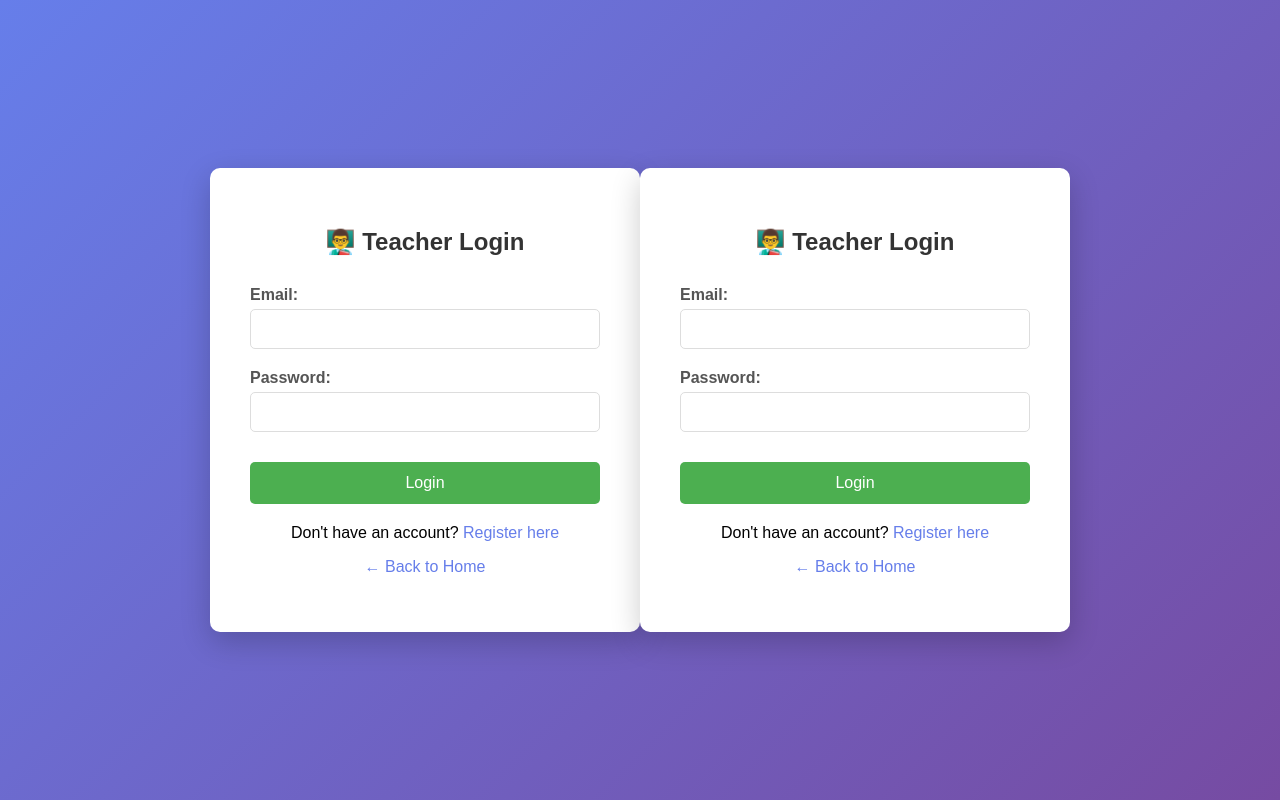
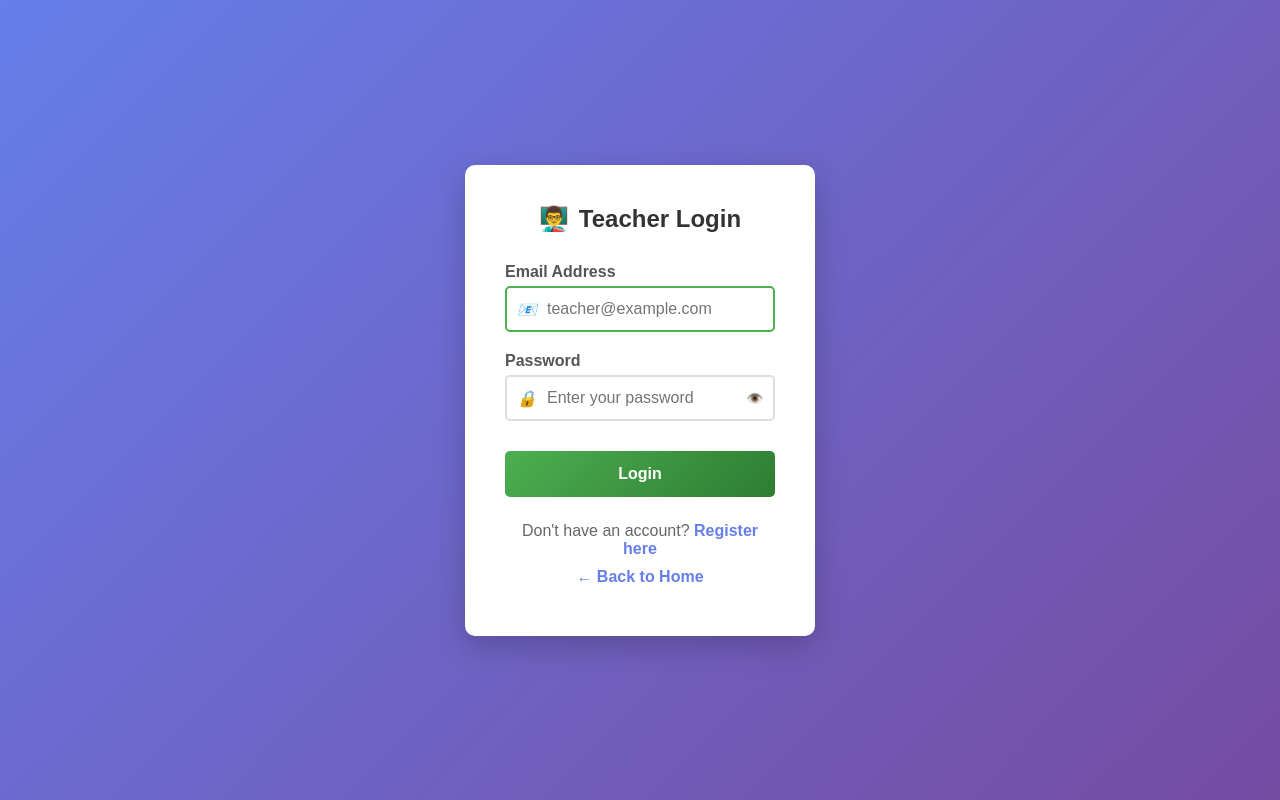
Before and after one commit to Raheeq-lab/scavenger-hunt, a Flask app: page /teacher/login in a window 1280 px wide. Run offline with Flask 3, Linux system fonts and the light colour scheme; some libraries are stand-ins or nearby versions.

Commit message:
Enhance teacher login page design and features
Refactor teacher login page with improved styles and functionality.

```diff
--- a/templates/teacher_login.html
+++ b/templates/teacher_login.html
@@ -3,8 +3,14 @@
 <head>
     <title>Teacher Login - Scavenger Hunt</title>
     <style>
+        * {
+            margin: 0;
+            padding: 0;
+            box-sizing: border-box;
+        }
+
         body {
-            font-family: Arial, sans-serif;
+            font-family: 'Arial', sans-serif;
             background: linear-gradient(135deg, #667eea 0%, #764ba2 100%);
             height: 100vh;
             margin: 0;
@@ -12,6 +18,7 @@
             justify-content: center;
             align-items: center;
         }
+
         .login-container {
             background: white;
             padding: 40px;
@@ -19,75 +26,162 @@
             box-shadow: 0 10px 30px rgba(0,0,0,0.2);
             width: 350px;
         }
+
         h2 {
             color: #333;
             text-align: center;
             margin-bottom: 30px;
+            display: flex;
+            align-items: center;
+            justify-content: center;
+            gap: 10px;
         }
+
         .form-group {
             margin-bottom: 20px;
         }
+
         label {
             display: block;
             margin-bottom: 5px;
             color: #555;
             font-weight: bold;
         }
+
         input[type="email"],
         input[type="password"] {
             width: 100%;
-            padding: 10px;
-            border: 1px solid #ddd;
+            padding: 12px;
+            border: 2px solid #ddd;
             border-radius: 5px;
             font-size: 16px;
             box-sizing: border-box;
+            transition: border-color 0.3s;
         }
+
+        input[type="email"]:focus,
+        input[type="password"]:focus {
+            outline: none;
+            border-color: #4CAF50;
+        }
+
         .btn {
-            background: #4CAF50;
+            background: linear-gradient(135deg, #4CAF50 0%, #2E7D32 100%);
             color: white;
-            padding: 12px;
+            padding: 14px;
             border: none;
             border-radius: 5px;
             width: 100%;
             font-size: 16px;
+            font-weight: bold;
             cursor: pointer;
             margin-top: 10px;
+            transition: all 0.3s;
         }
+
         .btn:hover {
-            background: #45a049;
+            transform: translateY(-2px);
+            box-shadow: 0 5px 15px rgba(76, 175, 80, 0.3);
         }
+
         .links {
             text-align: center;
-            margin-top: 20px;
+            margin-top: 25px;
         }
+
         .links a {
             color: #667eea;
             text-decoration: none;
+            font-weight: bold;
         }
-        .error {
-            color: #ff4444;
-            background: #ffebee;
-            padding: 10px;
+
+        .links a:hover {
+            text-decoration: underline;
+        }
+
+        .links p {
+            margin-bottom: 10px;
+            color: #666;
+        }
+
+        .flash-messages {
+            margin-bottom: 20px;
+        }
+
+        .flash-message {
+            padding: 12px;
             border-radius: 5px;
             margin-bottom: 15px;
-            display: none;
+            text-align: center;
+            font-weight: bold;
         }
-        .flash-messages {
-            margin-bottom: 20px;
+
+        .flash-danger {
+            background: #ffebee;
+            color: #c62828;
+            border: 1px solid #ffcdd2;
+        }
+
+        .flash-success {
+            background: #e8f5e8;
+            color: #2E7D32;
+            border: 1px solid #c8e6c9;
+        }
+
+        .flash-info {
+            background: #e3f2fd;
+            color: #1565c0;
+            border: 1px solid #bbdefb;
+        }
+
+        .input-icon {
+            position: relative;
+        }
+
+        .input-icon i {
+            position: absolute;
+            left: 12px;
+            top: 50%;
+            transform: translateY(-50%);
+            color: #999;
+        }
+
+        .input-icon input {
+            padding-left: 40px;
+        }
+
+        .password-toggle {
+            position: absolute;
+            right: 12px;
+            top: 50%;
+            transform: translateY(-50%);
+            background: none;
+            border: none;
+            color: #999;
+            cursor: pointer;
+        }
+
+        @media (max-width: 400px) {
+            .login-container {
+                width: 90%;
+                padding: 30px 20px;
+            }
         }
     </style>
 </head>
 <body>
     <div class="login-container">
-        <h2>👨‍🏫 Teacher Login</h2>
+        <h2>
+            <span>👨‍🏫</span>
+            Teacher Login
+        </h2>
 
+        <!-- Flash Messages -->
         <div class="flash-messages">
             {% with messages = get_flashed_messages(with_categories=true) %}
                 {% if messages %}
                     {% for category, message in messages %}
-                        <div class="error" style="display: block;
-                            {% if category == 'danger' %}background: #ffebee; color: #ff4444;
-                            {% else %}background: #e8f5e8; color: #4CAF50;{% endif %}">
+                        <div class="flash-message flash-{{ category }}">
                             {{ message }}
                         </div>
                     {% endfor %}
@@ -96,14 +190,27 @@
         </div>
 
         <form method="POST" action="/teacher/login">
+            <input type="hidden" name="csrf_token" value="{{ csrf_token() }}">
+
             <div class="form-group">
-                <label for="email">Email:</label>
-                <input type="email" id="email" name="email" required>
+                <label for="email">Email Address</label>
+                <div class="input-icon">
+                    <i>📧</i>
+                    <input type="email" id="email" name="email" required
+                           placeholder="teacher@example.com">
+                </div>
             </div>
 
             <div class="form-group">
-                <label for="password">Password:</label>
-                <input type="password" id="password" name="password" required>
+                <label for="password">Password</label>
+                <div class="input-icon">
+                    <i>🔒</i>
+                    <input type="password" id="password" name="password" required
+                           placeholder="Enter your password">
+                    <button type="button" class="password-toggle" onclick="togglePassword()">
+                        👁️
+                    </button>
+                </div>
             </div>
 
             <button type="submit" class="btn">Login</button>
@@ -114,122 +221,54 @@
             <p><a href="/">← Back to Home</a></p>
         </div>
     </div>
-</body>
-</html><!DOCTYPE html>
-<html>
-<head>
-    <title>Teacher Login - Scavenger Hunt</title>
-    <style>
-        body {
-            font-family: Arial, sans-serif;
-            background: linear-gradient(135deg, #667eea 0%, #764ba2 100%);
-            height: 100vh;
-            margin: 0;
-            display: flex;
-            justify-content: center;
-            align-items: center;
+
+    <script>
+        function togglePassword() {
+            const passwordInput = document.getElementById('password');
+            const toggleButton = document.querySelector('.password-toggle');
+
+            if (passwordInput.type === 'password') {
+                passwordInput.type = 'text';
+                toggleButton.textContent = '🙈';
+            } else {
+                passwordInput.type = 'password';
+                toggleButton.textContent = '👁️';
+            }
         }
-        .login-container {
-            background: white;
-            padding: 40px;
-            border-radius: 10px;
-            box-shadow: 0 10px 30px rgba(0,0,0,0.2);
-            width: 350px;
-        }
-        h2 {
-            color: #333;
-            text-align: center;
-            margin-bottom: 30px;
-        }
-        .form-group {
-            margin-bottom: 20px;
-        }
-        label {
-            display: block;
-            margin-bottom: 5px;
-            color: #555;
-            font-weight: bold;
-        }
-        input[type="email"],
-        input[type="password"] {
-            width: 100%;
-            padding: 10px;
-            border: 1px solid #ddd;
-            border-radius: 5px;
-            font-size: 16px;
-            box-sizing: border-box;
-        }
-        .btn {
-            background: #4CAF50;
-            color: white;
-            padding: 12px;
-            border: none;
-            border-radius: 5px;
-            width: 100%;
-            font-size: 16px;
-            cursor: pointer;
-            margin-top: 10px;
-        }
-        .btn:hover {
-            background: #45a049;
-        }
-        .links {
-            text-align: center;
-            margin-top: 20px;
-        }
-        .links a {
-            color: #667eea;
-            text-decoration: none;
-        }
-        .error {
-            color: #ff4444;
-            background: #ffebee;
-            padding: 10px;
-            border-radius: 5px;
-            margin-bottom: 15px;
-            display: none;
-        }
-        .flash-messages {
-            margin-bottom: 20px;
-        }
-    </style>
-</head>
-<body>
-    <div class="login-container">
-        <h2>👨‍🏫 Teacher Login</h2>
 
-        <div class="flash-messages">
-            {% with messages = get_flashed_messages(with_categories=true) %}
-                {% if messages %}
-                    {% for category, message in messages %}
-                        <div class="error" style="display: block;
-                            {% if category == 'danger' %}background: #ffebee; color: #ff4444;
-                            {% else %}background: #e8f5e8; color: #4CAF50;{% endif %}">
-                            {{ message }}
-                        </div>
-                    {% endfor %}
-                {% endif %}
-            {% endwith %}
-        </div>
+        // Auto-focus email field
+        document.addEventListener('DOMContentLoaded', function() {
+            document.getElementById('email').focus();
 
-        <form method="POST" action="/teacher/login">
-            <div class="form-group">
-                <label for="email">Email:</label>
-                <input type="email" id="email" name="email" required>
-            </div>
+            // Add Enter key support
+            document.getElementById('password').addEventListener('keypress', function(e) {
+                if (e.key === 'Enter') {
+                    document.querySelector('form').submit();
+                }
+            });
+        });
 
-            <div class="form-group">
-                <label for="password">Password:</label>
-                <input type="password" id="password" name="password" required>
-            </div>
+        // Form validation
+        document.querySelector('form').addEventListener('submit', function(e) {
+            const email = document.getElementById('email').value.trim();
+            const password = document.getElementById('password').value.trim();
 
-            <button type="submit" class="btn">Login</button>
-        </form>
+            if (!email || !password) {
+                e.preventDefault();
+                alert('Please fill in all fields');
+                return false;
+            }
 
-        <div class="links">
-            <p>Don't have an account? <a href="/teacher/register">Register here</a></p>
-            <p><a href="/">← Back to Home</a></p>
-        </div>
-    </div>
+            // Basic email validation
+            const emailRegex = /^[^\s@]+@[^\s@]+\.[^\s@]+$/;
+            if (!emailRegex.test(email)) {
+                e.preventDefault();
+                alert('Please enter a valid email address');
+                return false;
+            }
+
+            return true;
+        });
+    </script>
 </body>
 </html>
```
